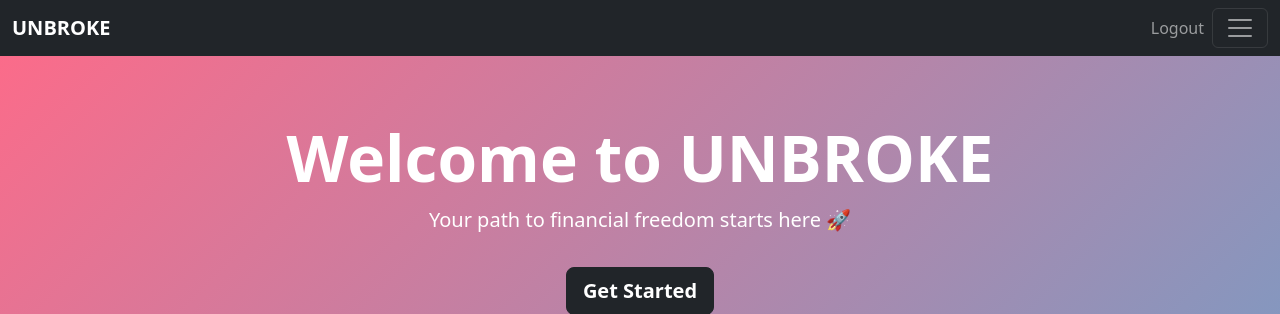
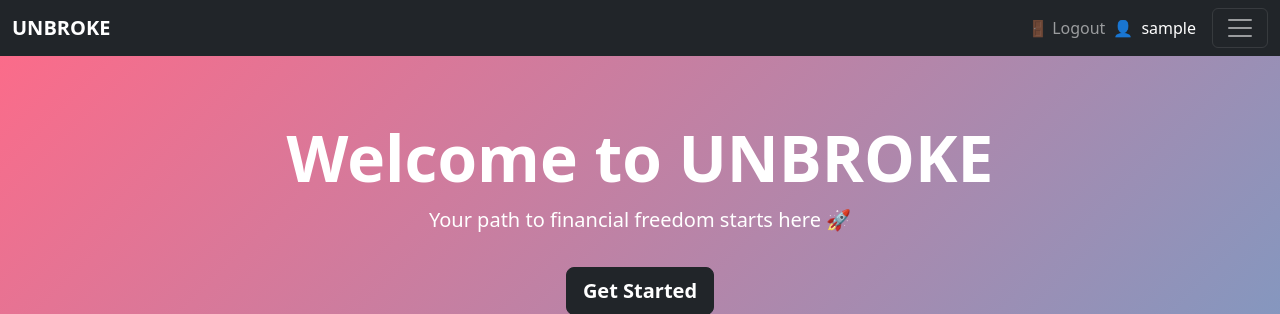
Before and after one commit to vzorvalpodrugu/Unbroke, a Django app: page / in a window 1280 px wide. Shown: the top 314 px of the page. Run offline with Django 5.2, Linux system fonts and the light colour scheme; the visitor is signed in with stand-in values (Sample User, id 1).

Commit message:
Доработан navbar

```diff
--- a/core/templates/navbar.html
+++ b/core/templates/navbar.html
@@ -2,6 +2,18 @@
 <nav class="navbar navbar-expand-lg navbar-dark bg-dark fixed-top">
   <div class="container-fluid">
     <a class="navbar-brand fw-bold" href="{% url 'home' %}">UNBROKE</a>
+
+    <!-- Профиль пользователя для десктопной версии -->
+    {% if user.is_authenticated %}
+    <div class="d-none d-lg-flex align-items-center order-lg-2 me-3">
+      <a class="nav-link text-white p-0" href="{% url 'profile' %}" title="Profile">
+        <div class="d-flex align-items-center">
+          <span class="me-2">👤</span>
+          <span>{{ user.username }}</span>
+        </div>
+      </a>
+    </div>
+    {% endif %}
 
     <!-- Кнопка для мобильной версии -->
     <button class="navbar-toggler d-lg-none order-lg-2" type="button" data-bs-toggle="collapse"
@@ -17,14 +29,13 @@
       <span class="navbar-toggler-icon"></span>
     </button>
 
-    <!-- Мобильное меню (сверху) -->
     <div class="collapse navbar-collapse d-lg-none" id="navbarMobileContent">
       <ul class="navbar-nav ms-auto">
         {% if user.is_authenticated %}
           <li class="nav-item">
             <form method="post" action="{% url 'logout' %}" class="d-inline">
               {% csrf_token %}
-              <button type="submit" class="nav-link btn btn-link">Logout</button>
+              <button type="submit" class="nav-link btn btn-link">🚪 Logout</button>
             </form>
           </li>
         {% else %}
@@ -51,32 +62,19 @@
           <span class="nav-link text-white">Welcome, {{ user.username }}</span>
         </li>
         <li class="nav-item">
-          <a class="nav-link text-white" href="{% url 'home' %}">
+          <a class="nav-link text-white" href="{% url 'profile' %}">
             👤 Profile
           </a>
         </li>
 		<li class="nav-item">
-          <a class="nav-link text-white" href="{% url 'home' %}">
-            📊 Dashboard
+		  <a class="nav-link text-white" href="{% url 'statement_upload' %}">
+			📤 Upload
 		  </a>
         </li>
         <li class="nav-item">
-          <a class="nav-link text-white" href="{% url 'home' %}">
-            ⚙️ Settings
-          </a>
-        </li>
-        <li class="nav-item">
-          <a class="nav-link text-white" href="{% url 'home' %}">
-            ❓ Help
-          </a>
-        </li>
-        <li class="nav-item">
-          <hr class="dropdown-divider bg-light">
-        </li>
-        <li class="nav-item">
-          <form method="post" action="{% url 'logout' %}" class="d-inline">
+			<form method="post" action="{% url 'logout' %}" class="d-inline w-100">
 				{% csrf_token %}
-            <button type="submit" class="nav-link btn btn-link text-white p-0">
+				<button type="submit" class="nav-link text-white p-0 w-100 text-start border-0 bg-transparent">
 					🚪 Logout
 				</button>
 			</form>
@@ -90,11 +88,6 @@
         <li class="nav-item">
           <a class="nav-link text-white" href="{% url 'register' %}">
             📝 Register
-          </a>
-        </li>
-        <li class="nav-item">
-          <a class="nav-link text-white" href="{% url 'home' %}">
-            ❓ Help
           </a>
         </li>
       {% endif %}
@@ -133,4 +126,10 @@
 .offcanvas-end.show {
     transform: translateX(0);
 }
+
+/* Стили для иконки профиля в навигации */
+.navbar .nav-link.text-white:hover {
+    color: rgba(255, 255, 255, 0.8) !important;
+    text-decoration: none;
+}
 </style>
```
Lines whose indentation alone changed are shown as unchanged.
